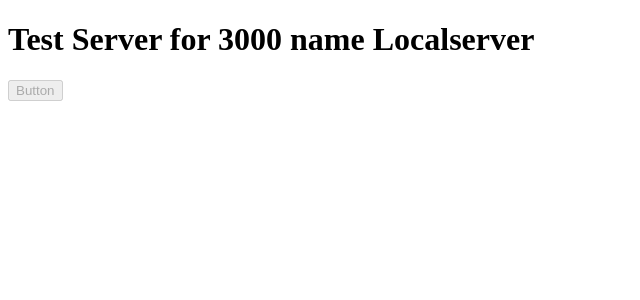
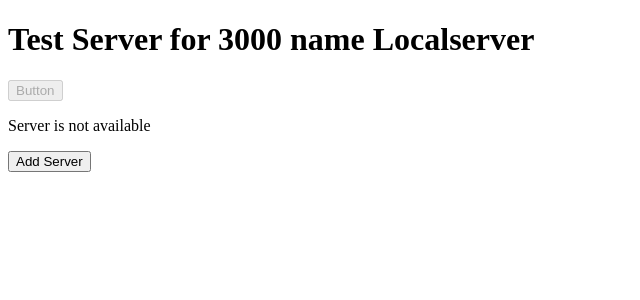
Before and after one commit to NeoGlanding/angular0, an Angular app: page / in a window 1280 px wide. Shown: the top 300 px of the page, without its empty margins (0-640 px from the left). Built offline with nearby package versions, Linux system fonts and the light colour scheme.

Commit message:
auto commit without message

```diff
--- a/src/app/app.component.html
+++ b/src/app/app.component.html
@@ -1,2 +1,3 @@
 <app-databinding></app-databinding>
 <app-propbinding></app-propbinding>
+<app-eventbinding></app-eventbinding>
--- a/src/app/app.module.ts
+++ b/src/app/app.module.ts
@@ -6,7 +6,8 @@ import { ServerComponent } from './server/server.component';
 import { TestComponent } from './test/test.component';
 import { InlineComponent } from './inline/inline.component';
 import { DatabindingComponent } from './databinding/databinding.component';
-import { PropbindingComponent } from './propbinding/propbinding.component'
+import { PropbindingComponent } from './propbinding/propbinding.component';
+import { EventbindingComponent } from './eventbinding/eventbinding.component'
 
 @NgModule({
   declarations: [
@@ -15,7 +16,8 @@ import { PropbindingComponent } from './propbinding/propbinding.component'
     TestComponent,
     InlineComponent,
     DatabindingComponent,
-    PropbindingComponent
+    PropbindingComponent,
+    EventbindingComponent
   ],
   imports: [
     BrowserModule
--- /dev/null
+++ b/src/app/eventbinding/eventbinding.component.html
@@ -0,0 +1,2 @@
+<p>{{ serverStatus }}</p>
+<button (click)="onClickServer()">Add Server</button>
--- /dev/null
+++ b/src/app/eventbinding/eventbinding.component.ts
@@ -0,0 +1,19 @@
+import { Component, OnInit } from '@angular/core';
+
+@Component({
+  selector: 'app-eventbinding',
+  templateUrl: './eventbinding.component.html',
+  styleUrls: ['./eventbinding.component.css']
+})
+export class EventbindingComponent implements OnInit {
+  serverStatus = "Server is not available";
+
+  constructor() { }
+
+  ngOnInit(): void {
+  }
+
+  onClickServer() {
+    this.serverStatus = "Server available"
+  }
+}
```
Also changed, not shown: src/app/eventbinding/eventbinding.component.css (added).
